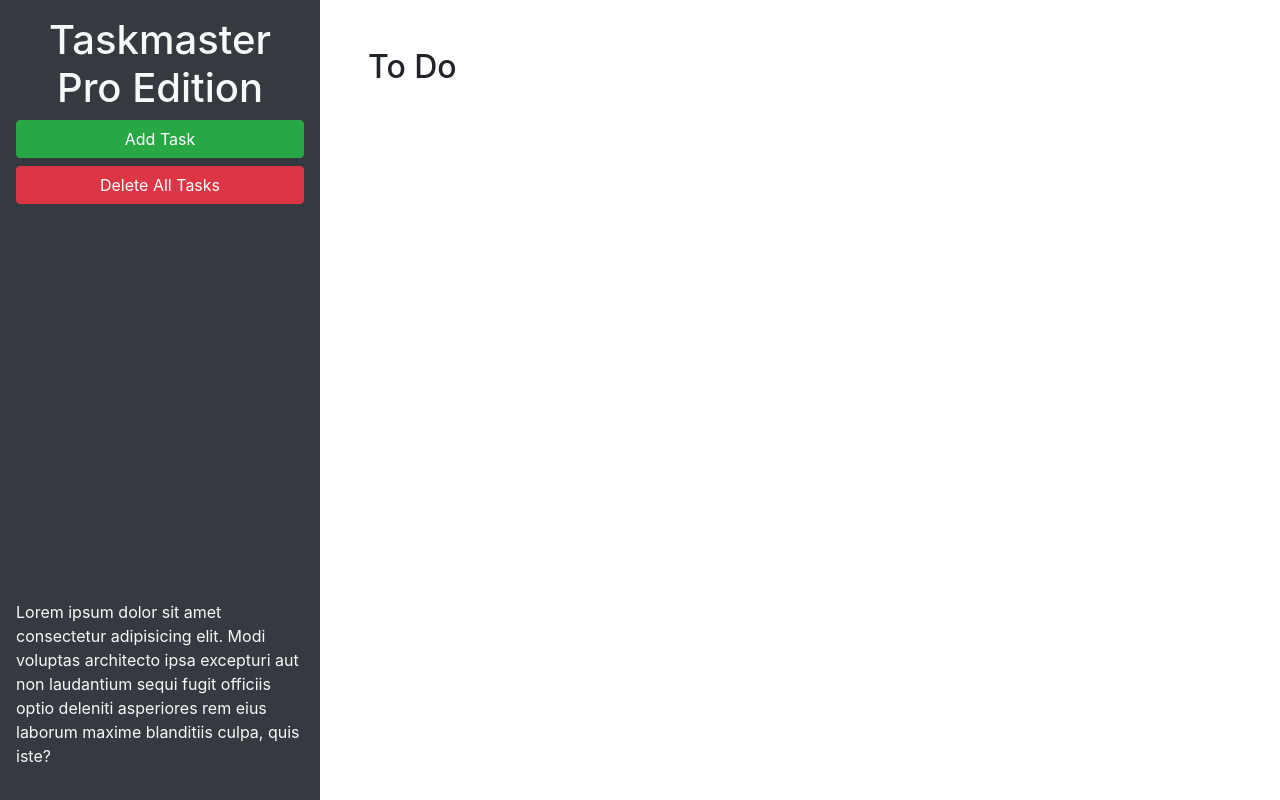
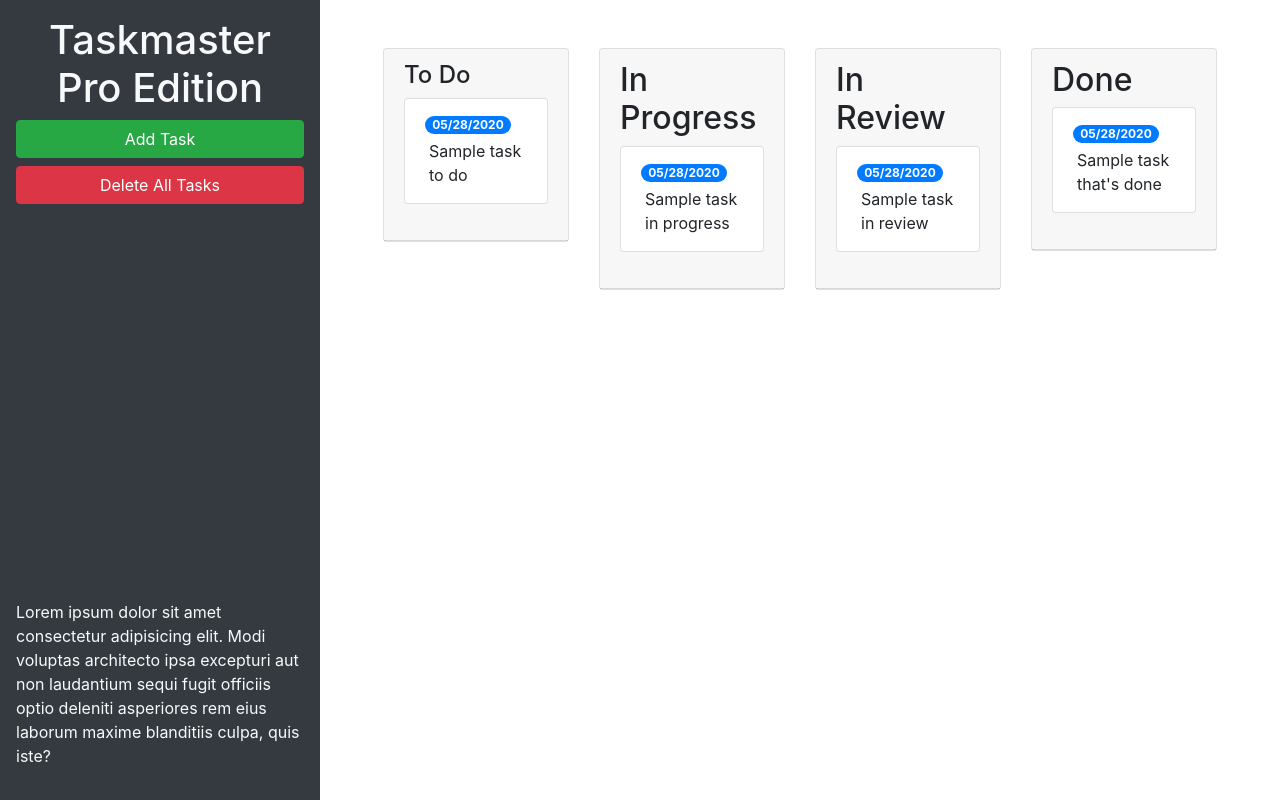
Before and after one commit to celinalou92/taskmaster-pro, a plain HTML site: page index.html in a window 1280 px wide. Drawn offline with nearby package versions, Linux system fonts and the light colour scheme.

Commit message:
add other taks status and bootstrap formating

```diff
--- a/index.html
+++ b/index.html
@@ -23,12 +23,72 @@
         laudantium sequi fugit officiis optio deleniti asperiores rem eius laborum maxime blanditiis culpa, quis iste?
       </p>
     </header>
+
     <main class="col-12 col-lg-9">
-      <div class="m-5">
-        <h2>To Do</h2>
-        <ul id="list-toDo" class="list-group"> </ul>
+      <div class="m-5 row justify-content-around">
+        <!-- todo start -->
+        <div class="col-12 col-md-6 col-xl-3 mb-3">
+          <div class="card">
+            <div class="card-header">
+              <h4>To Do</h4>
+              <ul id="list-toDo" class="list-group">
+                <li class="list-group-item">
+                  <span class="badge badge-primary badge-pill">05/28/2020</span>
+                  <p class="m-1">Sample task to do</p>
+                </li>
+              </ul>
+            </div>
+          </div>
+        </div>
+        <!-- todo end -->
+        <!-- in progress start -->
+        <div class="col-12 col-md-6 col-xl-3 mb-3">
+          <div class="card">
+            <div class="card-header">
+              <h2>In Progress</h2>
+              <ul id="list-inProgress" class="list-group">
+                <li class="list-group-item">
+                  <span class="badge badge-primary badge-pill">05/28/2020</span>
+                  <p class="m-1">Sample task in progress</p>
+                </li>
+              </ul>
+            </div>
+          </div>
+        </div>
+        <!-- in progress end -->
+        <!-- in review start -->
+        <div class="col-12 col-md-6 col-xl-3 mb-3">
+          <div class="card">
+            <div class="card-header">
+              <h2>In Review</h2>
+              <ul id="list-inReview" class="list-group">
+                <li class="list-group-item">
+                  <span class="badge badge-primary badge-pill">05/28/2020</span>
+                  <p class="m-1">Sample task in review</p>
+                </li>
+              </ul>
+            </div>
+          </div>
+        </div>
+        <!-- in review end -->
+        <!-- done start -->
+        <div class="col-12 col-md-6 col-xl-3 mb-3">
+          <div class="card">
+            <div class="card-header">
+              <h2>Done</h2>
+              <ul id="list-done" class="list-group">
+                <li class="list-group-item">
+                  <span class="badge badge-primary badge-pill">05/28/2020</span>
+                  <p class="m-1">Sample task that's done</p>
+                </li>
+              </ul>
+            </div>
+          </div>
+        </div>
+        <!-- done end -->
       </div>
     </main>
+
   </div>
 
   <!-- Modal -->
@@ -46,11 +106,11 @@
           <form>
             <div class="form-group">
               <label for="modalTaskDescription">Task description</label>
-              <textarea id="modalTaskDescription" rows="3"></textarea>
+              <textarea id="modalTaskDescription" rows="3" class="form-control"></textarea>
             </div>
             <div class="form-group">
               <label for="modalDueDate">Due date</label>
-              <input type="text" id="modalDueDate" placeholder="mm/dd/yyyy" autocomplete="off" />
+              <input type="text" class="form-control" id="modalDueDate" placeholder="mm/dd/yyyy" autocomplete="off" />
             </div>
           </form>
         </div>
```
